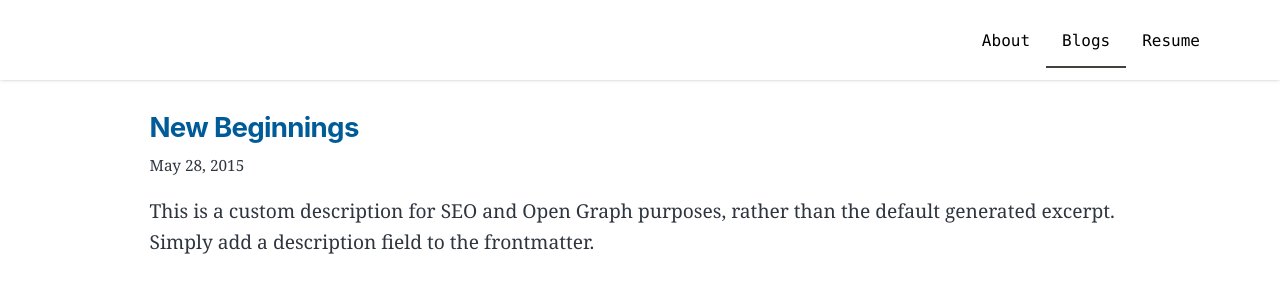
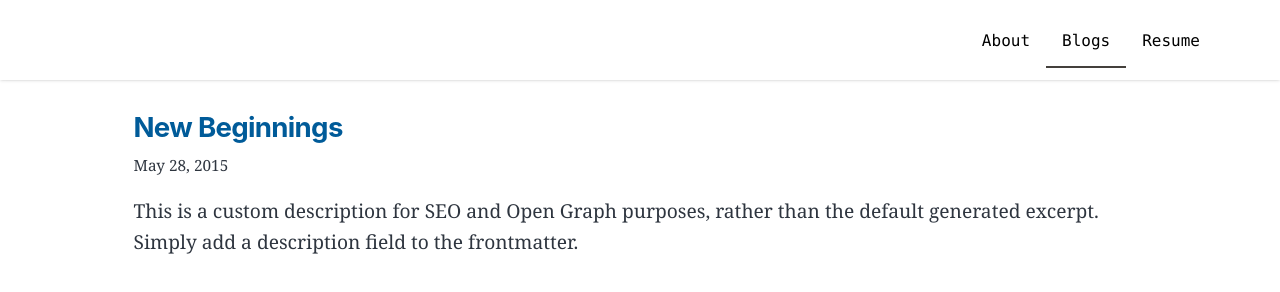
Before and after one commit to yzzhuo/portfolio, a Gatsby site: page /blog in a window 1280 px wide. Built offline with nearby package versions, Linux system fonts and the light colour scheme; Gatsby itself is replaced by a stand-in of ours.

Commit message:
fix: padding

```diff
--- a/package.json
+++ b/package.json
@@ -11,6 +11,7 @@
     "@fontsource-variable/montserrat": "^5.0.4",
     "@fontsource/merriweather": "^5.0.3",
     "@heroicons/react": "^2.0.18",
+    "framer-motion": "^10.16.5",
     "gatsby": "^5.12.4",
     "gatsby-adapter-netlify": "^1.0.3",
     "gatsby-plugin-feed": "^5.12.0",
--- /dev/null
+++ b/src/components/Layout.jsx
@@ -0,0 +1,73 @@
+import React from "react"
+import { useState, useRef } from "react"
+import { motion} from "framer-motion";
+
+
+const Layout = ({ location, title, pageTitle, children }) => {
+  const currentPath = location.pathname.split('/')[1]
+  const [isMenuOpen, setIsMenuOpen] = useState(false)
+
+  const variants = {
+    open: { height: "auto", opacity: 1, visbility: 'visible' },
+    closed: { height: "0px", opacity: 0 },
+  }
+
+  const menus = [{
+    name: 'About',
+    link: '/',
+    path: '',
+  },
+  // {
+  //   name: 'Projects',
+  //   link: '/project'
+  // },
+  {
+    name: 'Blogs',
+    link: 'blog',
+    path: 'blog',
+  },
+  // {
+  //   name: 'Experience',
+  //   link: '/experience'
+  // },
+  {
+    name: 'Resume',
+    link: 'https://flowcv.com/resume/au27lmofn4'
+  }
+  ]
+  const Nav = () => (
+    <nav>
+      <ul className="lg:flex items-center h-full justify-between text-base lg:mb-0">
+        {
+          menus.map(menu => (
+            <li key={menu.name} className="lg:mb-0 mb-6"><a href={menu.link} className={`${currentPath === menu.path ? 'border-b-2' : ''} text-black lg:p-4  hover:border-b-2 p-0 font-mono border-stone-700`}>{menu.name}</a></li>
+          ))
+        }
+      </ul>
+  </nav>
+  )
+  return (
+    <div className="min-h-screen flex flex-col relative">
+      <header className="fixed w-full top-0 z-50 shadow lg:h-20 lg:px-16 px-6 bg-white flex flex-wrap items-center lg:py-0 py-2">
+        <div className="mt-4 mb-4 cursor-pointer lg:hidden block" onClick={() => setIsMenuOpen(!isMenuOpen)}>
+          <svg className="fill-current text-gray-900" xmlns="http://www.w3.org/2000/svg" width="20" height="20" viewBox="0 0 20 20"><title>menu</title><path d="M0 3h20v2H0V3zm0 6h20v2H0V9zm0 6h20v2H0v-2z"></path></svg>
+        </div>
+        <motion.div
+          variants={variants}
+          initial={false}
+          animate={isMenuOpen ? "open" : "closed"}
+          className={`flex z-50lg:flex-row flex-col w-full h-full lg:hidden`} id="menu">
+          <Nav />
+        </motion.div>
+        <div className="lg:flex items-center w-full justify-end hidden">
+         <Nav />
+        </div>
+      </header>
+      <main className="flex flex-auto mt-18">
+        {children}
+      </main>
+    </div>
+  )
+}
+
+export default Layout
--- a/src/components/layout.js
+++ /dev/null
@@ -1,80 +0,0 @@
-import * as React from "react"
-import { Link } from "gatsby"
-
-const Layout = ({ location, title, pageTitle, children }) => {
-  const rootPath = `${__PATH_PREFIX__}/`
-  const currentPath = location.pathname.split('/')[1]
-  const [isMenuOpen, setIsMenuOpen] = React.useState(false)
-  const menus = [{
-    name: 'About',
-    link: '/',
-    path: '',
-  },
-  // {
-  //   name: 'Projects',
-  //   link: '/project'
-  // },
-  {
-    name: 'Blogs',
-    link: 'blog',
-    path: 'blog',
-  },
-  // {
-  //   name: 'Experience',
-  //   link: '/experience'
-  // },
-  {
-    name: 'Resume',
-    link: 'https://flowcv.com/resume/au27lmofn4'
-  }
-  ]
-  return (
-    // <div className="global-wrapper relative h-screen" data-is-root-path={isRootPath}>
-    //   <nav className="flex justify-end flex-1 px-2">
-    //     <ul className="flex items-stretch space-x-4">
-    //       <li className="font-black">About</li>
-    //       <li><Link to="/">Experience</Link></li>
-    //       <li><Link to="/about">Projects</Link></li>
-    //     </ul>
-    //   </nav>
-    //   <main>
-    //     {children}
-    //   </main>
-    //   <footer className="absolute bottom-0 w-full">
-    //     <aside className="flex">
-    //       <p className="text-sm w-full text-center">Copyright © 2023 - Yanzhu Zhuo</p>
-    //     </aside>
-    //   </footer>
-    // </div>
-
-    <div className="min-h-screen flex flex-col relative">
-      <header className="fixed w-full top-0 z-50 shadow lg:h-20 lg:px-16 px-6 bg-white flex flex-wrap items-center lg:py-0 py-2">
-        <div className="flex-1 flex justify-between items-center">
-          {/* <a href="#">
-          LOGO
-          </a> */}
-        </div>
-        <div className="mt-4 mb-4 cursor-pointer lg:hidden block" onClick={() => setIsMenuOpen(!isMenuOpen)}>
-          <svg className="fill-current text-gray-900" xmlns="http://www.w3.org/2000/svg" width="20" height="20" viewBox="0 0 20 20"><title>menu</title><path d="M0 3h20v2H0V3zm0 6h20v2H0V9zm0 6h20v2H0v-2z"></path></svg>
-        </div>
-
-        <div className={`${isMenuOpen ? '' : 'hidden'} flex z-50 lg:flex lg:flex-row flex-col lg:items-center lg:w-auto w-full h-full`} id="menu">
-          <nav>
-            <ul className="lg:flex items-center h-full justify-between text-base lg:mb-0">
-              {
-                menus.map(menu => (
-                  <li key={menu.name} className="lg:mb-0"><a href={menu.link} className={`${currentPath === menu.path ? 'border-b-2' : ''} text-black lg:p-4 py-3 px-0 hover:border-b-2  font-mono border-stone-700`}>{menu.name}</a></li>
-                ))
-              }
-            </ul>
-          </nav>
-        </div>
-      </header>
-      <main className="flex flex-auto mt-20">
-        {children}
-      </main>
-    </div>
-  )
-}
-
-export default Layout
--- a/src/pages/blog.js
+++ b/src/pages/blog.js
@@ -10,7 +10,7 @@ const BlogIndex = ({ data, location }) => {
   const noPost = posts.length === 0;
   return (
     <Layout location={location} title={siteTitle}>
-      <div className={`${noPost ? 'flex items-center' : ''} container`}>
+      <div className={`${noPost ? 'flex items-center' : ''} container pt-20`}>
         {posts.length === 0 ?
           <p className="text-xl">No blog posts found </p>
           : <ol style={{ listStyle: `none` }}>
--- a/src/pages/index.js
+++ b/src/pages/index.js
@@ -49,7 +49,7 @@ const Index = ({ data, location }) => {
               alt="Profile picture"
             />
           </div>
-          <div className="lg:mt-0 mt-8">
+          <div className="lg:mt-0 mt-8 px-6 pb-6">
             <span className="text-xl mb-4 font-mono">Hello, I'am</span>
             <h1 className="font-serif lg:text-8xl text-6xl p-0 m-0 font-bold">{author?.name}</h1>
             <p className="text-xl lg:mt-16 mt-4">
@@ -61,15 +61,6 @@ const Index = ({ data, location }) => {
             <SocialMedia />
           </div>
         </div>
-        {/* {author?.name && (
-          <p>
-            Written by <strong>{author.name}</strong> {author?.summary || null}
-            {` `}
-            <a href={`https://twitter.com/${social?.twitter || ``}`}>
-              You should follow them on Twitter
-            </a>
-          </p>
-        )} */}
       </div>
     </Layout>
   )
--- a/src/templates/blog-post.js
+++ b/src/templates/blog-post.js
@@ -12,7 +12,7 @@ const BlogPostTemplate = ({
 
   return (
     <Layout location={location} title={siteTitle}>
-      <div className="container" >
+      <div className="container pt-20 px-6" >
         <article
           className="blog-post mt-8"
           itemScope
--- a/tailwind.config.js
+++ b/tailwind.config.js
@@ -7,9 +7,6 @@ module.exports = {
   theme: {
     container: {
       center: true,
-      padding: {
-        sm: '16px'
-      },
     },
     screens: {
       sm: '480px',
```
Also changed, not shown: 1 other file.
